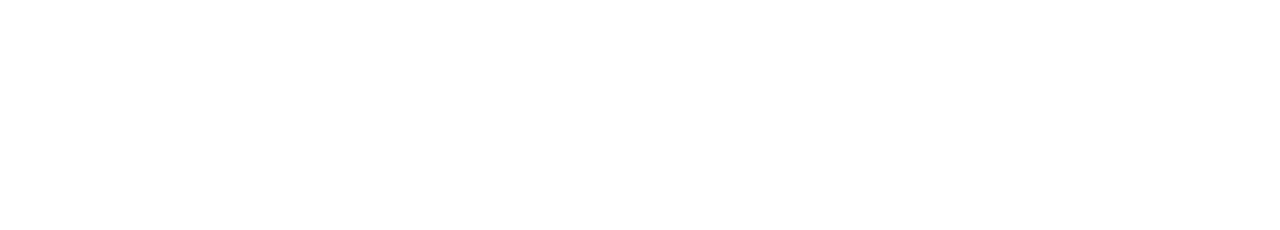
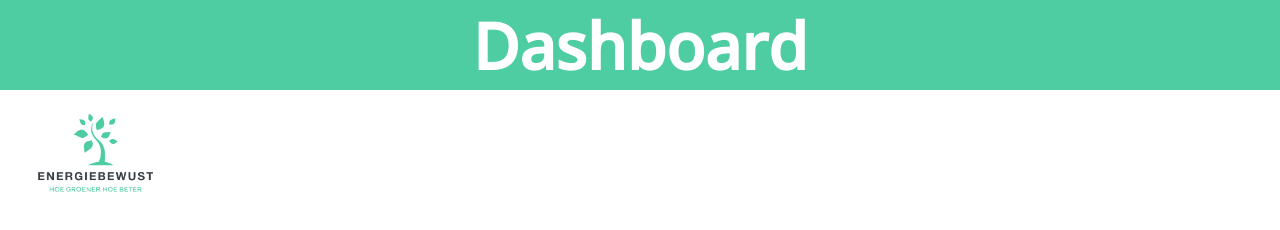
Before and after one commit to 31812/M3BO-DuurzaamHuis, a plain HTML site: page index.html in a window 1280 px wide. Drawn offline with nearby package versions, Linux system fonts and the light colour scheme.

Commit message:
Header_en_Logo

```diff
--- a/css/style.css
+++ b/css/style.css
@@ -0,0 +1,37 @@
+*{
+    margin: 0;
+    padding: 0;
+    box-sizing: border-box;
+}
+
+html{
+    scroll-behavior: smooth;
+}
+
+body {
+    font-size: 20px;
+    font-family: 'Open Sans', sans-serif;
+}
+
+main{
+    min-height: 84vh;
+    width: 100vw;
+    margin: 0 auto;
+}
+
+header{
+    display: flex;
+    justify-content: center;
+    align-items: center;
+    font-size: 4rem;
+    font-weight: bold;
+    height: 90px;
+    background-color: #4ecda2;
+    color: white;
+    width: 100%;
+}
+
+.logo{
+    width: 15%;
+    display: flex;
+}
--- a/index.html
+++ b/index.html
@@ -7,10 +7,17 @@
     <link rel="stylesheet" href="css/style.css">
     <meta charset="UTF-8">
     <meta name="viewport" content="width=device-width, initial-scale=1.0">
-    <title>EnergieBewust Landingspage</title>
+    <title>🏠EnergieBewust Dashboard</title>
 </head>
 <body>
+    <header>
+        Dashboard
+    </header>
     <main>
+        <img class="logo" src="img/Logo.png" alt="">
     </main>
+    <footer>
+
+    </footer>
     </body>
 </html>
```
Also changed, not shown: img/Grafiek Energieverbruik.png (added), img/Logo.png (added), 1 other file.
